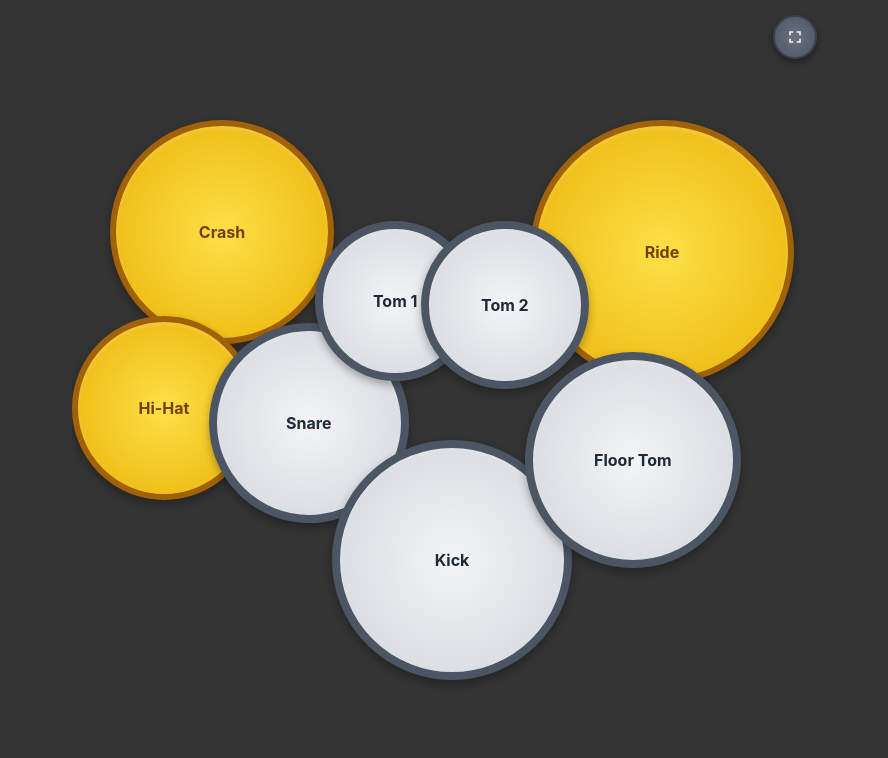
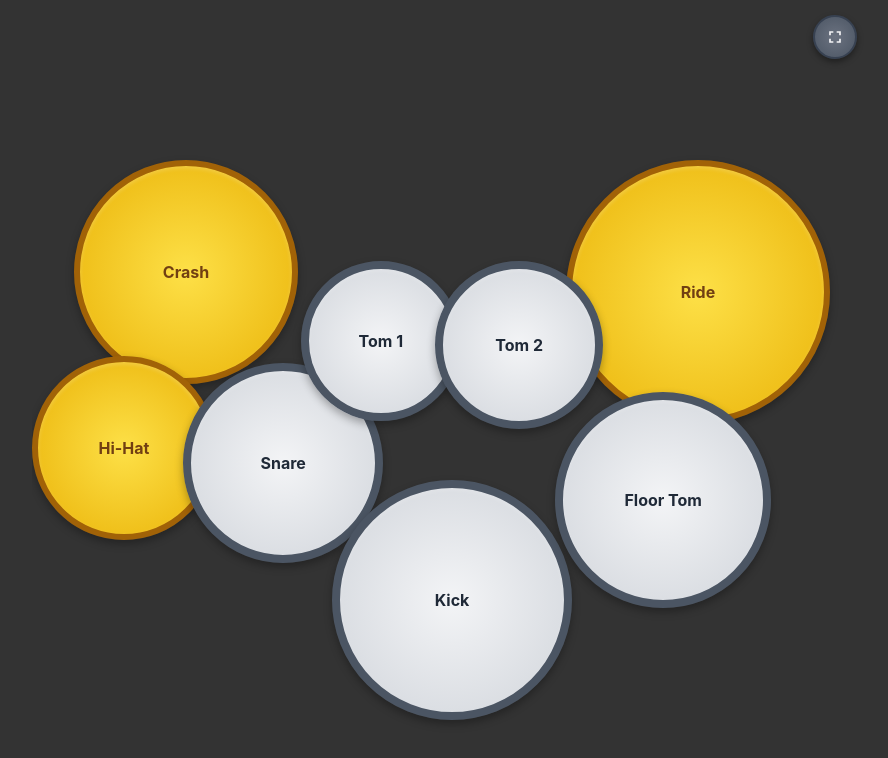
Before and after one commit to storypage-studio/storypage-studio.github.io, a plain HTML site: page drumpad/index.html in a window 1280 px wide. Shown: the whole page, without its empty margins (188-1076 px from the left). Drawn offline with nearby package versions, Linux system fonts and the light colour scheme.

Commit message:
Update drum kit width and add margin for improved layout

```diff
--- a/drumpad/index.html
+++ b/drumpad/index.html
@@ -21,11 +21,11 @@
         #drum-kit {
             position: relative;
             /* 단일 레이아웃 컨테이너 크기 (vmin 기준) */
-            width: 95vmin;
+            width: 105vmin;
             height: 70vmin;
             max-width: 100%; /* 화면 크기 초과 방지 */
             max-height: 100%;
-            /* margin-top 제거됨 (사용자 코드 기준) */
+            margin-top: 10vmin;
         }
 
         .drum-pad {
```
